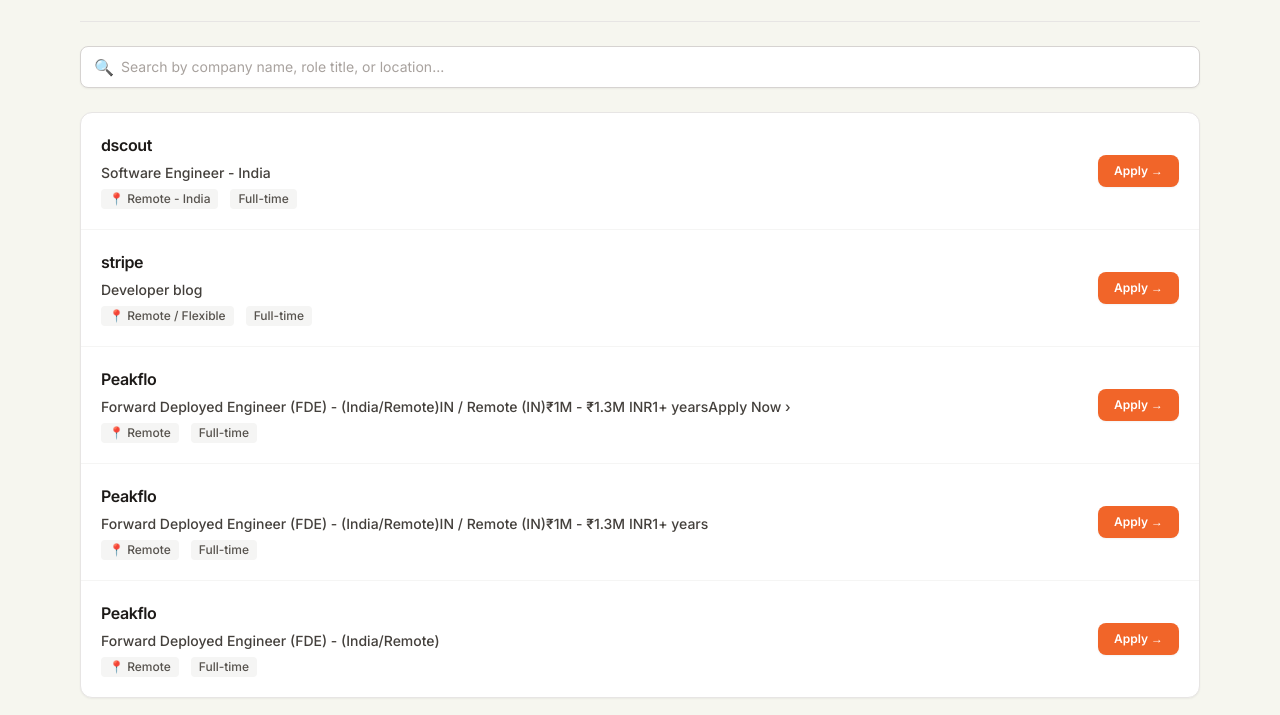
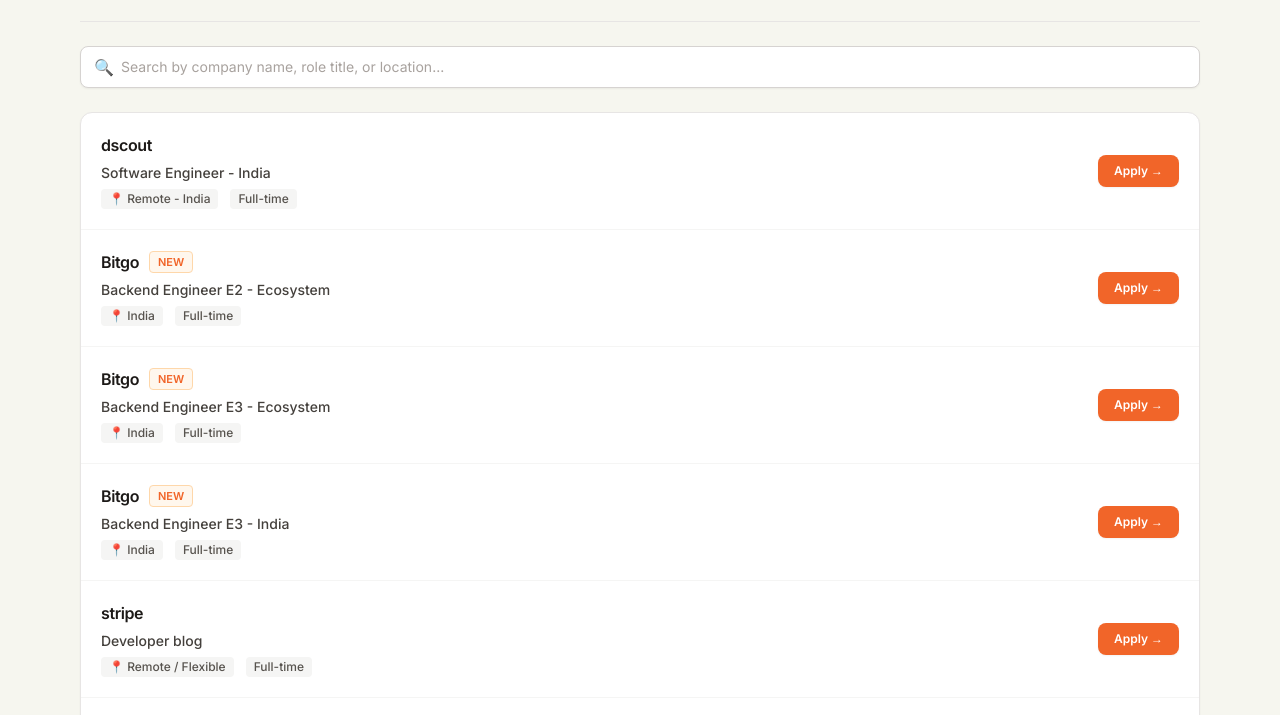
Before and after one commit to noogler-eng/next-gen-portal, a website: page index.html in a window 1280 px wide. Shown: the part 91-806 px from the top of the page. Drawn offline with nearby package versions, Linux system fonts and the light colour scheme.

Commit message:
chore: update job portal dashboard & state

```diff
--- a/index.html
+++ b/index.html
@@ -25,9 +25,9 @@
         </div>
       </div>
       <div class="flex items-center gap-3 text-xs text-stone-600 bg-white border border-stone-200 px-3 py-2 rounded-lg shadow-sm">
-        <div>Openings: <span class="font-bold text-stone-900">5</span></div>
+        <div>Openings: <span class="font-bold text-stone-900">8</span></div>
         <div class="w-px h-3 bg-stone-200"></div>
-        <div>Updated: <span class="font-mono text-stone-500">2026-11-21 16:01 UTC</span></div>
+        <div>Updated: <span class="font-mono text-stone-500">2026-11-22 15:44 UTC</span></div>
       </div>
     </header>
 
@@ -58,6 +58,72 @@
 
             <div class="flex items-center gap-3 self-end sm:self-center shrink-0">
               <a href="https://job-boards.greenhouse.io/dscout/jobs/4370266009" target="_blank" rel="noopener noreferrer" class="inline-flex items-center justify-center px-4 py-2 rounded-lg text-xs font-semibold bg-[#f16529] hover:bg-[#e0561d] text-white transition-colors shadow-sm">
+                Apply &rarr;
+              </a>
+            </div>
+
+          </div>
+
+          <div class="p-4 sm:p-5 hover:bg-stone-50/80 transition-colors flex flex-col sm:flex-row sm:items-center justify-between gap-4 job-card">
+
+            <div class="space-y-1.5 flex-1 min-w-0">
+              <div class="flex items-center gap-2.5 flex-wrap">
+                <span class="font-semibold text-stone-900 text-base tracking-tight company-name">Bitgo</span>
+                <span class="inline-flex items-center px-2 py-0.5 rounded text-[11px] font-semibold bg-orange-50 text-[#f16529] border border-orange-200">NEW</span>
+              </div>
+              <div class="text-sm font-medium text-stone-700 job-title">Backend Engineer E2 - Ecosystem</div>
+              <div class="flex items-center gap-3 text-xs text-stone-500">
+                <span class="bg-stone-100 px-2 py-0.5 rounded text-stone-600 font-medium location-text">📍 India</span>
+                <span class="bg-stone-100 px-2 py-0.5 rounded text-stone-600 font-medium">Full-time</span>
+              </div>
+            </div>
+
+            <div class="flex items-center gap-3 self-end sm:self-center shrink-0">
+              <a href="https://job-boards.greenhouse.io/bitgo/jobs/8644530002" target="_blank" rel="noopener noreferrer" class="inline-flex items-center justify-center px-4 py-2 rounded-lg text-xs font-semibold bg-[#f16529] hover:bg-[#e0561d] text-white transition-colors shadow-sm">
+                Apply &rarr;
+              </a>
+            </div>
+
+          </div>
+
+          <div class="p-4 sm:p-5 hover:bg-stone-50/80 transition-colors flex flex-col sm:flex-row sm:items-center justify-between gap-4 job-card">
+
+            <div class="space-y-1.5 flex-1 min-w-0">
+              <div class="flex items-center gap-2.5 flex-wrap">
+                <span class="font-semibold text-stone-900 text-base tracking-tight company-name">Bitgo</span>
+                <span class="inline-flex items-center px-2 py-0.5 rounded text-[11px] font-semibold bg-orange-50 text-[#f16529] border border-orange-200">NEW</span>
+              </div>
+              <div class="text-sm font-medium text-stone-700 job-title">Backend Engineer E3 - Ecosystem</div>
+              <div class="flex items-center gap-3 text-xs text-stone-500">
+                <span class="bg-stone-100 px-2 py-0.5 rounded text-stone-600 font-medium location-text">📍 India</span>
+                <span class="bg-stone-100 px-2 py-0.5 rounded text-stone-600 font-medium">Full-time</span>
+              </div>
+            </div>
+
+            <div class="flex items-center gap-3 self-end sm:self-center shrink-0">
+              <a href="https://job-boards.greenhouse.io/bitgo/jobs/7344201002" target="_blank" rel="noopener noreferrer" class="inline-flex items-center justify-center px-4 py-2 rounded-lg text-xs font-semibold bg-[#f16529] hover:bg-[#e0561d] text-white transition-colors shadow-sm">
+                Apply &rarr;
+              </a>
+            </div>
+
+          </div>
+
+          <div class="p-4 sm:p-5 hover:bg-stone-50/80 transition-colors flex flex-col sm:flex-row sm:items-center justify-between gap-4 job-card">
+
+            <div class="space-y-1.5 flex-1 min-w-0">
+              <div class="flex items-center gap-2.5 flex-wrap">
+                <span class="font-semibold text-stone-900 text-base tracking-tight company-name">Bitgo</span>
+                <span class="inline-flex items-center px-2 py-0.5 rounded text-[11px] font-semibold bg-orange-50 text-[#f16529] border border-orange-200">NEW</span>
+              </div>
+              <div class="text-sm font-medium text-stone-700 job-title">Backend Engineer E3 - India</div>
+              <div class="flex items-center gap-3 text-xs text-stone-500">
+                <span class="bg-stone-100 px-2 py-0.5 rounded text-stone-600 font-medium location-text">📍 India</span>
+                <span class="bg-stone-100 px-2 py-0.5 rounded text-stone-600 font-medium">Full-time</span>
+              </div>
+            </div>
+
+            <div class="flex items-center gap-3 self-end sm:self-center shrink-0">
+              <a href="https://job-boards.greenhouse.io/bitgo/jobs/8869949002" target="_blank" rel="noopener noreferrer" class="inline-flex items-center justify-center px-4 py-2 rounded-lg text-xs font-semibold bg-[#f16529] hover:bg-[#e0561d] text-white transition-colors shadow-sm">
                 Apply &rarr;
               </a>
             </div>
```
